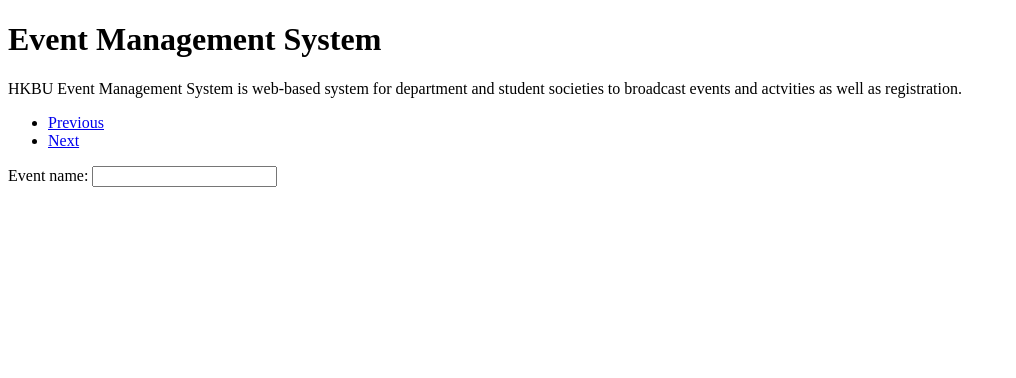
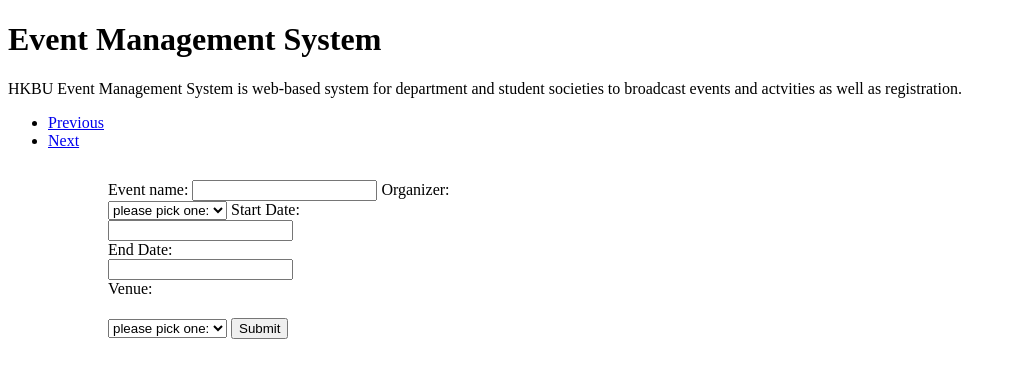
Before and after one commit to LaneLaw/Event-Management-System, a Node project: template views/event/paginate.ejs in a window 1280 px wide. Shown: the part 32-410 px from the top of the page, without its empty margins (0-1016 px from the left). Run offline with Node 20 templates, Linux system fonts and the light colour scheme; the template is opened without the code that fills it, so the values that code supplies are empty.

Commit message:
search page complete.

```diff
--- a/views/event/paginate.ejs
+++ b/views/event/paginate.ejs
@@ -25,7 +25,8 @@
                 broadcast events and actvities as well as registration.</p>
         </div>
     </div>
-
+    <div class="row">
+        <div>
             <% const current = parseInt(req.query.page) || 1; %>
 
             <nav aria-label="Page navigation example">
@@ -50,18 +51,49 @@
             <div class="row">
 
                 <% events.forEach( function(model) { %>
-        <div class="card col-12 col-lg-4">
+                <div class="card col-sm-6">
                     <div><a href="event/view/<%= model.id %>"><img src="<%=model.imageurl%>" height=300 width=350></a><br><br>
                         <a href='event/view/<%= model.id %>' style="font-size:30px;margin: 20px">
                             <%= model.eventname %></a>
 
-               <div style="margin: 20px"> <%= model.shortdescription%></div>
+                        <div style="margin: 20px">
+                            <%= model.shortdescription%>
+                        </div>
                     </div>
                 </div>
                 <% }); %>
-        <form action="event/search">
+            </div>
+        </div>
+        <form action="event/search" method="POST" style="margin-left: 100px;margin-top:30px">
             <label>Event name:</label>
             <input type="text" class="form-control" name="Event[eventname]" required>
+            <label style="margin-top:10px">Organizer:</label><br>
+            <select name="Event[organizer]" class="form-control" type=text>
+                <option value="null">please pick one:</option>
+                <option value="o1">o1</option>
+                <option value="o2">o2</option>
+            </select>
+            <label style="margin-top:10px">Start Date:</label>
+            <div class="input-group date" data-provide="datepicker">
+                <input type="text" class="form-control" name="Event[eventdate]" >
+                <div class="input-group-addon">
+                    <span class="glyphicon glyphicon-th"></span>
+                </div>
+            </div>
+            <label style="margin-top:10px">End Date:</label>
+            <div class="input-group date" data-provide="datepicker">
+                <input type="text" class="form-control" name="Event[eventdate]" >
+                <div class="input-group-addon">
+                    <span class="glyphicon glyphicon-th"></span>
+                </div>
+            </div>
+            <label>Venue:</label><br>
+            <select name="Event[venue]" class="form-control" type=text>
+                <option value="null">please pick one:</option>
+                <option value="v1">v1</option>
+                <option value="v2">v2</option>
+            </select>
+            <button type="submit" class="btn btn-second" style="margin-top:20px">Submit</button>
         </form>
     </div>
 
```
Lines whose indentation alone changed are shown as unchanged.
